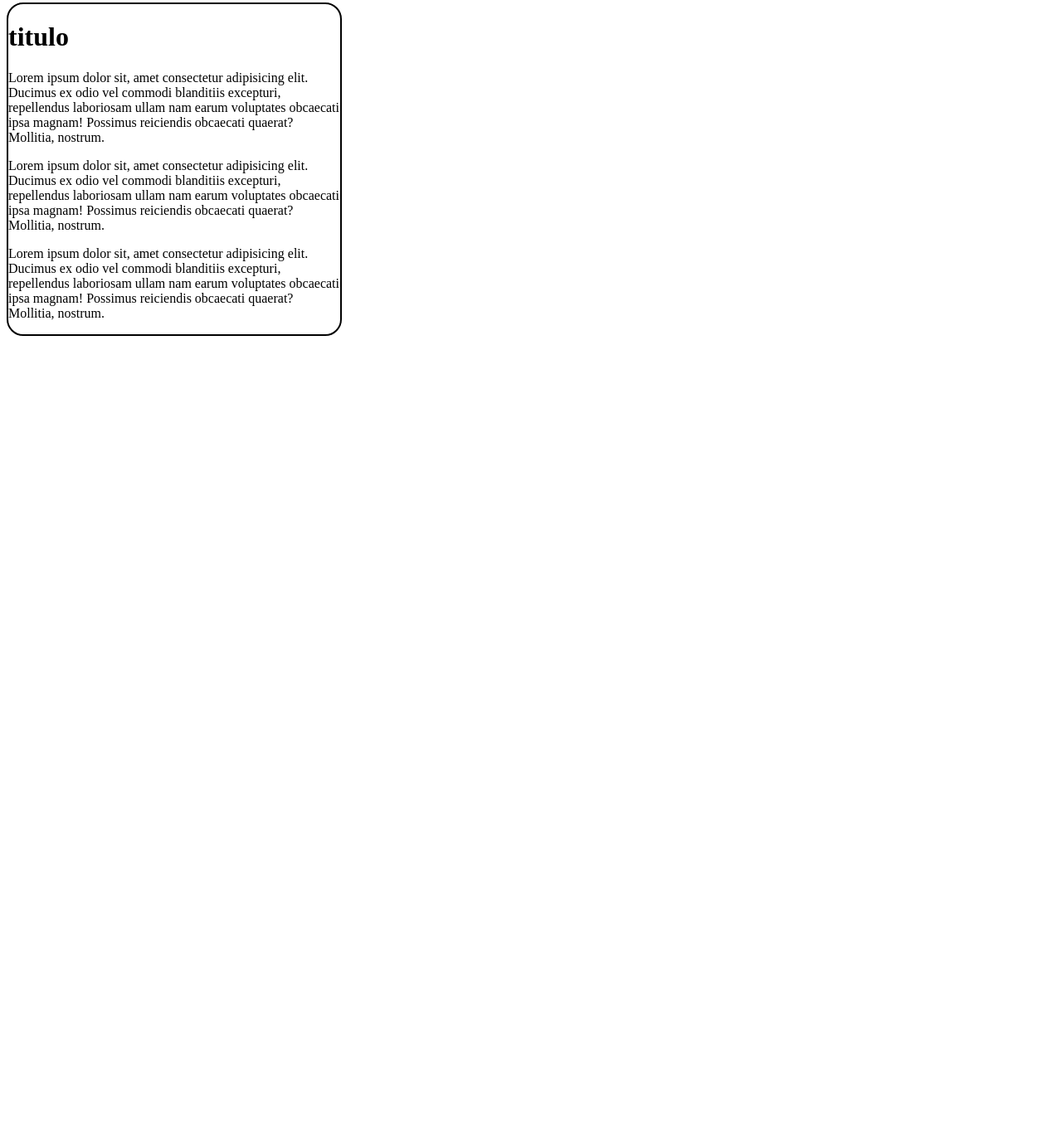
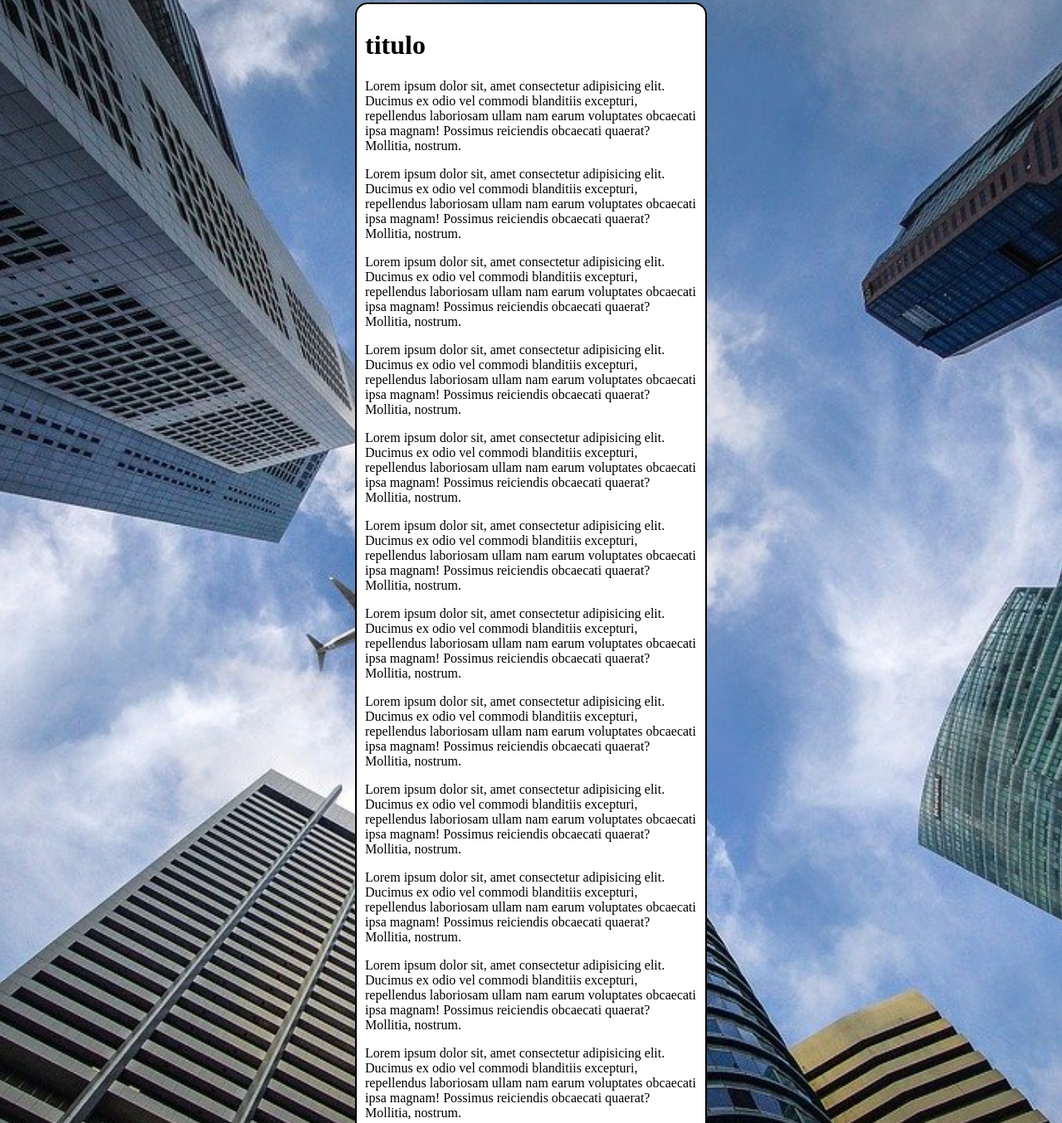
Before and after one commit to Michel-0liveira/html-css, a plain HTML site: page exercicios/ex022/fundo006.html in a window 1280 px wide. Shown: the part 5-1359 px from the top of the page at 83% size. Before the commit the page ends 800 px from the top, so only its background shows below. Drawn offline with Linux system fonts and the light colour scheme.

Commit message:
Update fundo006.html

```diff
--- a/exercicios/ex022/fundo006.html
+++ b/exercicios/ex022/fundo006.html
@@ -7,28 +7,44 @@
     <title>Document</title>
 
     <style>
+        body {
+
+            background-color: black;
+            background-image: url(imagens/wallpaper002.jpg);
+            background-repeat: no-repeat;
+            background-position: top center;
+            background-size: cover;
+        }
         main {
             width: 400px;
             border: 2px solid black;
-            border-radius: 20px;
+            border-radius: 15px;
+            padding: 10px;
+            margin: auto;
+            background-color: white;
+
         }
-
     </style>
 </head>
 
 <body>
-    <main>
-        <h1>titulo</h1>
-        <p>Lorem ipsum dolor sit, amet consectetur adipisicing elit. Ducimus ex odio vel commodi blanditiis excepturi,
-            repellendus laboriosam ullam nam earum voluptates obcaecati ipsa magnam! Possimus reiciendis obcaecati
-            quaerat? Mollitia, nostrum.</p>
-        <p>Lorem ipsum dolor sit, amet consectetur adipisicing elit. Ducimus ex odio vel commodi blanditiis excepturi,
-            repellendus laboriosam ullam nam earum voluptates obcaecati ipsa magnam! Possimus reiciendis obcaecati
-            quaerat? Mollitia, nostrum.</p>
-        <p>Lorem ipsum dolor sit, amet consectetur adipisicing elit. Ducimus ex odio vel commodi blanditiis excepturi,
-            repellendus laboriosam ullam nam earum voluptates obcaecati ipsa magnam! Possimus reiciendis obcaecati
-            quaerat? Mollitia, nostrum.</p>
-    </main>
+<main>
+    <h1>titulo</h1>
+    <p>Lorem ipsum dolor sit, amet consectetur adipisicing elit. Ducimus ex odio vel commodi blanditiis excepturi, repellendus laboriosam ullam nam earum voluptates obcaecati ipsa magnam! Possimus reiciendis obcaecati quaerat? Mollitia, nostrum.</p>
+    <p>Lorem ipsum dolor sit, amet consectetur adipisicing elit. Ducimus ex odio vel commodi blanditiis excepturi, repellendus laboriosam ullam nam earum voluptates obcaecati ipsa magnam! Possimus reiciendis obcaecati quaerat? Mollitia, nostrum.</p>
+    <p>Lorem ipsum dolor sit, amet consectetur adipisicing elit. Ducimus ex odio vel commodi blanditiis excepturi, repellendus laboriosam ullam nam earum voluptates obcaecati ipsa magnam! Possimus reiciendis obcaecati quaerat? Mollitia, nostrum.</p>
+    <p>Lorem ipsum dolor sit, amet consectetur adipisicing elit. Ducimus ex odio vel commodi blanditiis excepturi, repellendus laboriosam ullam nam earum voluptates obcaecati ipsa magnam! Possimus reiciendis obcaecati quaerat? Mollitia, nostrum.</p>
+    <p>Lorem ipsum dolor sit, amet consectetur adipisicing elit. Ducimus ex odio vel commodi blanditiis excepturi, repellendus laboriosam ullam nam earum voluptates obcaecati ipsa magnam! Possimus reiciendis obcaecati quaerat? Mollitia, nostrum.</p>
+    <p>Lorem ipsum dolor sit, amet consectetur adipisicing elit. Ducimus ex odio vel commodi blanditiis excepturi, repellendus laboriosam ullam nam earum voluptates obcaecati ipsa magnam! Possimus reiciendis obcaecati quaerat? Mollitia, nostrum.</p>
+    <p>Lorem ipsum dolor sit, amet consectetur adipisicing elit. Ducimus ex odio vel commodi blanditiis excepturi, repellendus laboriosam ullam nam earum voluptates obcaecati ipsa magnam! Possimus reiciendis obcaecati quaerat? Mollitia, nostrum.</p>
+    <p>Lorem ipsum dolor sit, amet consectetur adipisicing elit. Ducimus ex odio vel commodi blanditiis excepturi, repellendus laboriosam ullam nam earum voluptates obcaecati ipsa magnam! Possimus reiciendis obcaecati quaerat? Mollitia, nostrum.</p>
+    <p>Lorem ipsum dolor sit, amet consectetur adipisicing elit. Ducimus ex odio vel commodi blanditiis excepturi, repellendus laboriosam ullam nam earum voluptates obcaecati ipsa magnam! Possimus reiciendis obcaecati quaerat? Mollitia, nostrum.</p>
+    <p>Lorem ipsum dolor sit, amet consectetur adipisicing elit. Ducimus ex odio vel commodi blanditiis excepturi, repellendus laboriosam ullam nam earum voluptates obcaecati ipsa magnam! Possimus reiciendis obcaecati quaerat? Mollitia, nostrum.</p>
+    <p>Lorem ipsum dolor sit, amet consectetur adipisicing elit. Ducimus ex odio vel commodi blanditiis excepturi, repellendus laboriosam ullam nam earum voluptates obcaecati ipsa magnam! Possimus reiciendis obcaecati quaerat? Mollitia, nostrum.</p>
+    <p>Lorem ipsum dolor sit, amet consectetur adipisicing elit. Ducimus ex odio vel commodi blanditiis excepturi, repellendus laboriosam ullam nam earum voluptates obcaecati ipsa magnam! Possimus reiciendis obcaecati quaerat? Mollitia, nostrum.</p>
+    <p>Lorem ipsum dolor sit, amet consectetur adipisicing elit. Ducimus ex odio vel commodi blanditiis excepturi, repellendus laboriosam ullam nam earum voluptates obcaecati ipsa magnam! Possimus reiciendis obcaecati quaerat? Mollitia, nostrum.</p>
+    <p>Lorem ipsum dolor sit, amet consectetur adipisicing elit. Ducimus ex odio vel commodi blanditiis excepturi, repellendus laboriosam ullam nam earum voluptates obcaecati ipsa magnam! Possimus reiciendis obcaecati quaerat? Mollitia, nostrum.</p>
+</main>
 </body>
 
 </html>
```
